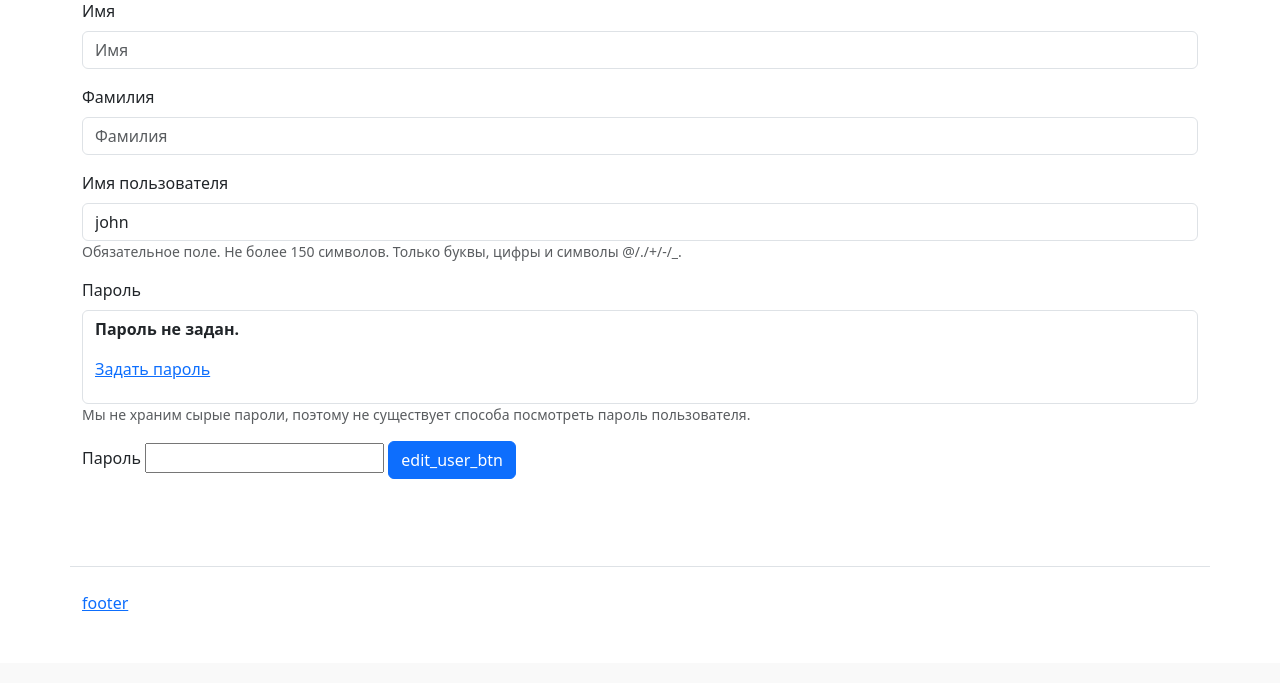
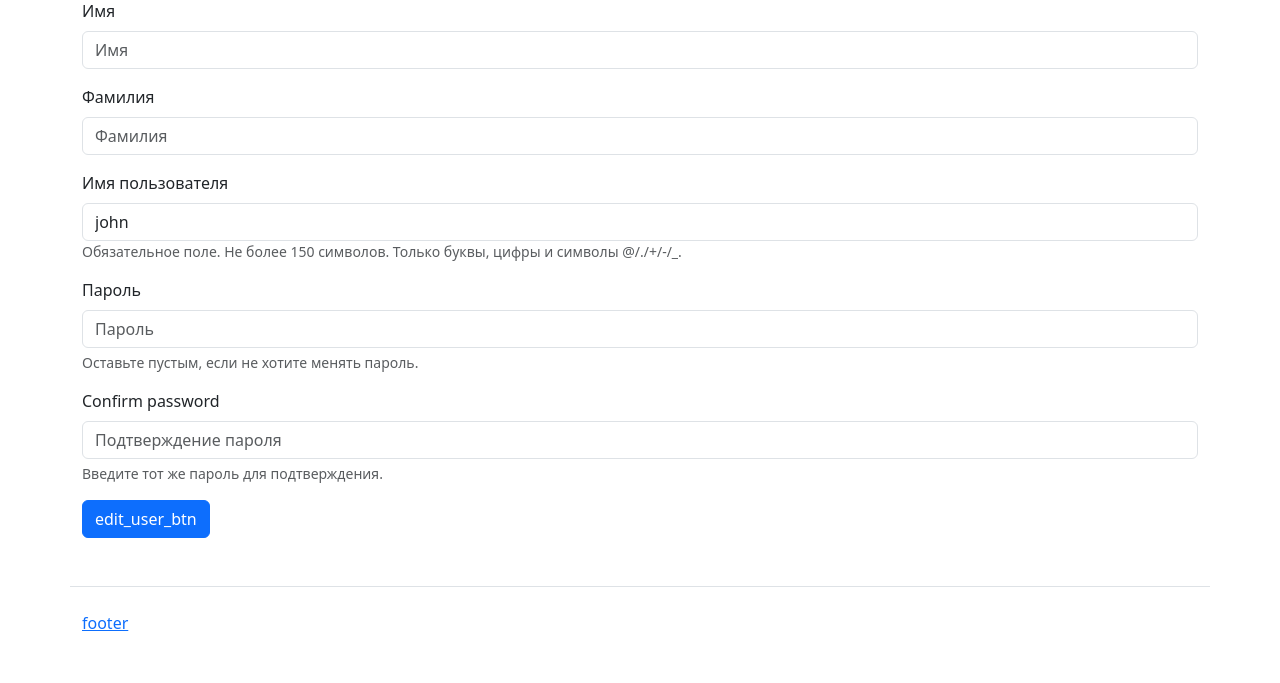
Before and after one commit to poweredbyskx/python-project-52, a Django app: page /users/4/update/ in a window 1280 px wide. Shown: the part 137-820 px from the top of the page. Before the commit the page ends 748 px from the top, so only its background shows below. Run offline with Django 5.2, Linux system fonts and the light colour scheme; a user stored in the database is signed in; data comes from the database, SQL or seed files in the repository; parts of the project's set-up code (start-up, migrations or seed data) failed here and were passed over; some libraries are stand-ins or nearby versions.

Commit message:
работа над ошибками

```diff
--- a/task_manager/users/forms.py
+++ b/task_manager/users/forms.py
@@ -1,17 +1,64 @@
-from django.contrib.auth.forms import UserCreationForm as DjangoUserCreationForm
+from django import forms
+from django.contrib.auth.forms import UserChangeForm
 from django.contrib.auth import get_user_model
-from django.contrib.auth.forms import UserChangeForm
+from django.contrib.auth.forms import UserCreationForm
 
 User = get_user_model()
 
-class CustomUserCreationForm(DjangoUserCreationForm):
-    class Meta(DjangoUserCreationForm.Meta):
+class CustomUserCreationForm(UserCreationForm):
+    class Meta:
+        model = User
+        fields = ['username', 'first_name', 'last_name']
+
+class CustomUserChangeForm(UserChangeForm):
+    password1 = forms.CharField(
+        label="Новый пароль",
+        widget=forms.PasswordInput(attrs={
+            'placeholder': 'Пароль',
+            'autocomplete': 'new-password',
+            'class': 'form-control',
+            'aria-describedby': 'id_password1_helptext',
+            'id': 'id_password1'
+        }),
+        required=False,
+        help_text="Оставьте пустым, если не хотите менять пароль.",
+    )
+
+    password2 = forms.CharField(
+        label="Подтверждение пароля",
+        widget=forms.PasswordInput(attrs={
+            'placeholder': 'Подтверждение пароля',
+            'autocomplete': 'new-password',
+            'class': 'form-control',
+            'aria-describedby': 'id_password2_helptext',
+            'id': 'id_password2'
+        }),
+        required=False,
+        help_text="Введите тот же пароль для подтверждения.",
+    )
+
+    class Meta:
         model = User
         fields = ['first_name', 'last_name', 'username']
 
+    def clean(self):
+        cleaned_data = super().clean()
+        password1 = cleaned_data.get('password1')
+        password2 = cleaned_data.get('password2')
 
+        if password1 or password2:
+            if password1 != password2:
+                self.add_error('password2', "Пароли не совпадают")
 
-class CustomUserChangeForm(UserChangeForm):
-    class Meta:
-        model = User
-        fields = ['first_name', 'last_name', 'username']
+        return cleaned_data
+
+    def save(self, commit=True):
+        user = super().save(commit=False)
+        password = self.cleaned_data.get('password1')
+
+        if password:
+            user.set_password(password)
+
+        if commit:
+            user.save()
+        return user
--- a/task_manager/users/templates/users/edit.html
+++ b/task_manager/users/templates/users/edit.html
@@ -3,21 +3,50 @@
 {% load django_bootstrap5 %}
 {% bootstrap_css %}
 {% bootstrap_javascript %}
+
 {% block header %}
-    <h1>{% translate 'edit_user' %}</h1>
+  <h1>{% translate 'edit_user' %}</h1>
 {% endblock %}
 
 {% block content %}
-    <form action="{% url 'users:user_update' pk=user.id %}" method="post" class="m-0">
-        {% csrf_token %}
-        {% for field in form %}
-            {% bootstrap_field field %}
-        {% endfor %}
+  <form action="{% url 'users:user_update' pk=user.id %}" method="post" class="m-0">
+    {% csrf_token %}
 
-	<label for="id_password">Пароль</label>
-        <input id="id_password" name="password" type="password" />
+    {# Стандартные поля #}
+    {% bootstrap_field form.first_name %}
+    {% bootstrap_field form.last_name %}
+    {% bootstrap_field form.username %}
 
+    {# Поле: Новый пароль #}
+    <div class="mb-3">
+      <label class="form-label" for="id_password1">{% translate "Password" %}</label>
+      <input type="password"
+             name="password1"
+             id="id_password1"
+             class="form-control"
+             placeholder="Пароль"
+             autocomplete="new-password"
+             aria-describedby="id_password1_helptext">
+      <div class="form-text" id="id_password1_helptext">
+        {% if form.password1.help_text %}{{ form.password1.help_text }}{% endif %}
+      </div>
+    </div>
 
-        <input class='btn btn-primary' type="submit" value="{% translate 'edit_user_btn' %}">
-    </form>
+    {# Поле: Подтверждение пароля #}
+    <div class="mb-3">
+      <label class="form-label" for="id_password2">{% translate "Confirm password" %}</label>
+      <input type="password"
+             name="password2"
+             id="id_password2"
+             class="form-control"
+             placeholder="Подтверждение пароля"
+             autocomplete="new-password"
+             aria-describedby="id_password2_helptext">
+      <div class="form-text" id="id_password2_helptext">
+        {% if form.password2.help_text %}{{ form.password2.help_text }}{% endif %}
+      </div>
+    </div>
+
+    <input class="btn btn-primary" type="submit" value="{% translate 'edit_user_btn' %}">
+  </form>
 {% endblock %}
--- a/task_manager/users/views.py
+++ b/task_manager/users/views.py
@@ -68,7 +68,7 @@ class UsersFormEditView(LoginRequiredMixin, View):
     def get(self, request, pk):
         if str(request.user.id) != str(pk):
             messages.error(request, _("edit_error"))
-            return redirect('users')
+            return redirect('users:users')
 
         user = get_object_or_404(User, id=pk)
         form = CustomUserChangeForm(instance=user)
@@ -77,7 +77,7 @@ class UsersFormEditView(LoginRequiredMixin, View):
     def post(self, request, pk):
         if str(request.user.id) != str(pk):
             messages.error(request, _("edit_error"))
-            return redirect('users')
+            return redirect('users:users')
 
         user = get_object_or_404(User, id=pk)
         form = CustomUserChangeForm(request.POST, instance=user)
@@ -98,13 +98,13 @@ class UsersFormDeleteView(LoginRequiredMixin, View):
 
         if str(request.user.id) != str(pk):
             messages.error(request, _("delete_permission_error"))
-            return redirect('users')
+            return redirect('users:users')
 
         has_tasks = Task.objects.filter(author_id=pk).exists() or Task.objects.filter(executor_id=pk).exists()
         if has_tasks:
             messages.error(request, _("remove_error"))
-            return redirect('users')
+            return redirect('users:users')
 
         user.delete()
         messages.success(request, _("remove_success"))
-        return redirect('users')
+        return redirect('users:users')
```
